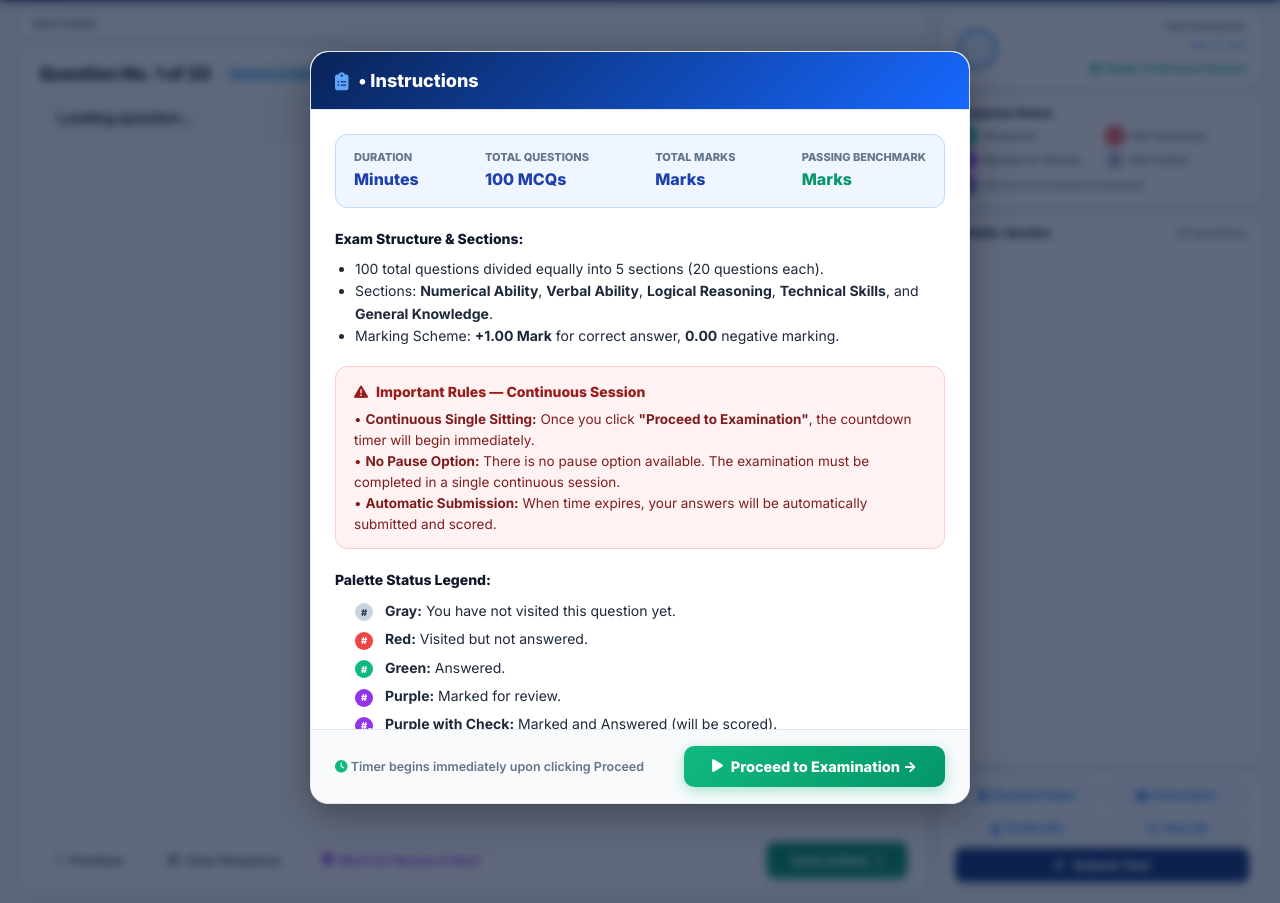
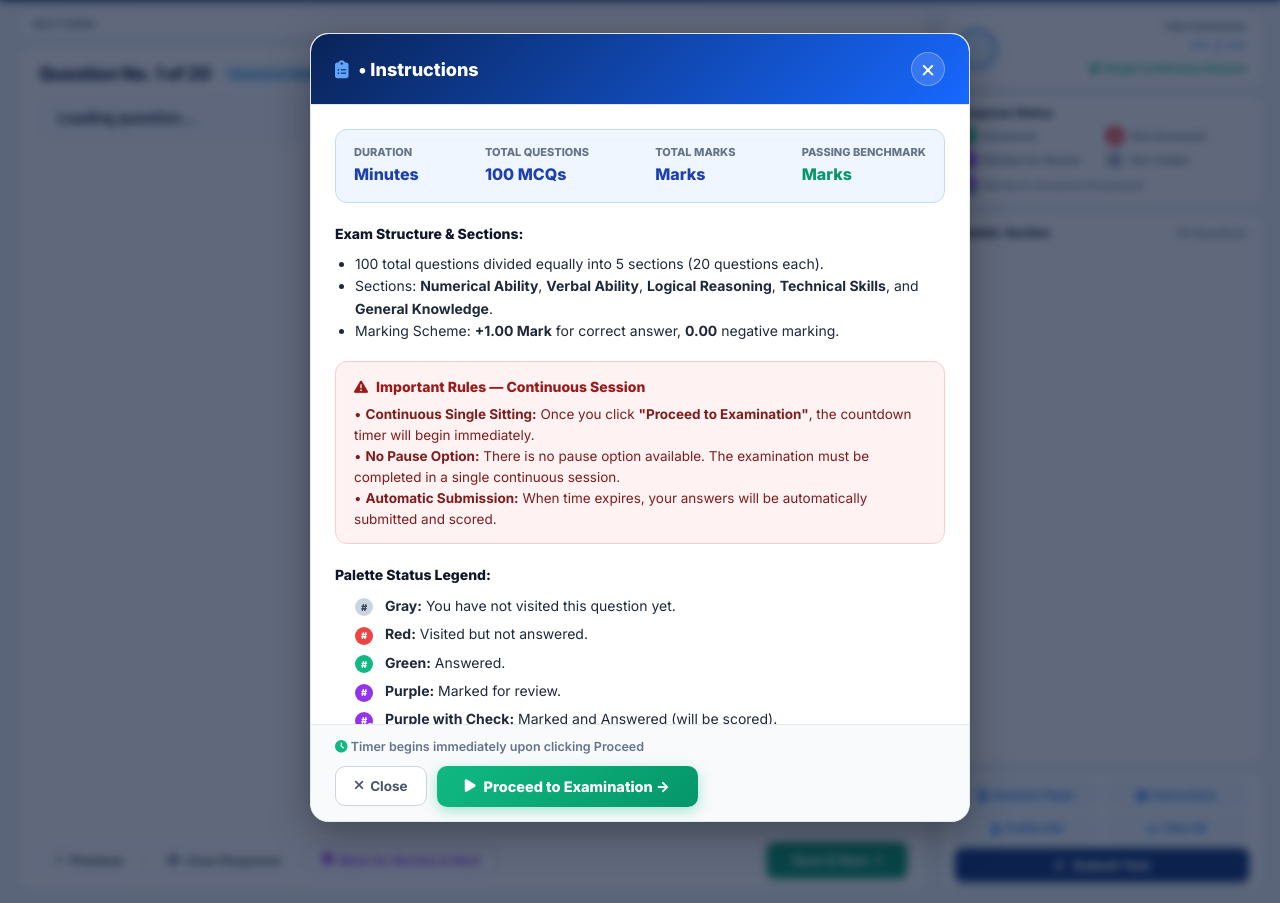
Before and after one commit to iamarjunaravind/knova, a Django app: template templates/dashboard/take_exam.html in a window 1280 px wide. Shown: the part 48-951 px from the top of the page. Run offline with Django 4.2, Linux system fonts and the light colour scheme; the template is opened without the code that fills it, so the values that code supplies are empty.

Commit message:
Add visible and styled close button in instructions modal header and footer

```diff
--- a/templates/dashboard/take_exam.html
+++ b/templates/dashboard/take_exam.html
@@ -1215,7 +1215,7 @@
                     <i class="fas fa-clipboard-list" style="color: #60a5fa;"></i>
                     {{ exam.title }} &bull; Instructions
                 </h3>
-                <button class="cbt-modal-close-btn" id="modalCloseX" onclick="if(examHasStarted){hideModal('instructionsModal');}" style="display:none; color:#ffffff;">&times;</button>
+                <button type="button" class="cbt-modal-close-btn" id="modalCloseX" onclick="closeInstructionsModal()" aria-label="Close" style="color:#ffffff; font-size:24px; line-height:1; cursor:pointer; background:rgba(255,255,255,0.15); border:1px solid rgba(255,255,255,0.3); border-radius:50%; width:34px; height:34px; display:inline-flex; align-items:center; justify-content:center; transition:all 0.18s;">&times;</button>
             </div>
             <div class="cbt-modal-body" style="padding: 24px; font-size: 14px; line-height: 1.6; color: #1e293b; max-height: 65vh; overflow-y: auto;">
                 <div style="background: #eff6ff; border: 1px solid #bfdbfe; border-radius: 12px; padding: 14px 18px; margin-bottom: 20px; display: flex; flex-wrap: wrap; gap: 16px; justify-content: space-between;">
@@ -1264,13 +1264,18 @@
                     <li style="margin-bottom: 6px;"><span class="leg-circle-badge bg-leg-marked-ans" style="display:inline-flex; width:18px; height:18px; margin-right:8px;">#</span> <strong>Purple with Check:</strong> Marked and Answered (will be scored).</li>
                 </ul>
             </div>
-            <div class="cbt-modal-foot" style="padding: 16px 24px; background: #f8fafc; border-top: 1px solid #e2e8f0; display: flex; justify-content: space-between; align-items: center; border-bottom-left-radius: 18px; border-bottom-right-radius: 18px;">
+            <div class="cbt-modal-foot" style="padding: 14px 24px; background: #f8fafc; border-top: 1px solid #e2e8f0; display: flex; justify-content: space-between; align-items: center; border-bottom-left-radius: 18px; border-bottom-right-radius: 18px; gap: 12px; flex-wrap: wrap;">
                 <div style="font-size: 12.5px; color: #64748b; font-weight: 600;">
                     <i class="fas fa-clock" style="color:#10b981;"></i> Timer begins immediately upon clicking Proceed
                 </div>
-                <button type="button" class="btn-cbt" id="btnProceedExam" onclick="startExamSession()" style="background: linear-gradient(135deg, #10b981 0%, #059669 100%); color: #ffffff; font-weight: 800; font-size: 14.5px; padding: 12px 28px; border-radius: 10px; border: none; cursor: pointer; display: inline-flex; align-items: center; gap: 8px; box-shadow: 0 4px 14px rgba(16, 185, 129, 0.35);">
-                    <i class="fas fa-play"></i> Proceed to Examination &rarr;
-                </button>
+                <div style="display: flex; gap: 10px; align-items: center;">
+                    <button type="button" class="btn-cbt btn-cbt-default" id="btnCancelInstructions" onclick="closeInstructionsModal()" style="padding: 11px 18px; font-weight: 700; border-radius: 10px; font-size: 13.5px; color: #475569; background: #ffffff; border: 1.5px solid #cbd5e1; cursor: pointer;">
+                        <i class="fas fa-xmark"></i> Close
+                    </button>
+                    <button type="button" class="btn-cbt" id="btnProceedExam" onclick="startExamSession()" style="background: linear-gradient(135deg, #10b981 0%, #059669 100%); color: #ffffff; font-weight: 800; font-size: 14.5px; padding: 12px 28px; border-radius: 10px; border: none; cursor: pointer; display: inline-flex; align-items: center; gap: 8px; box-shadow: 0 4px 14px rgba(16, 185, 129, 0.35);">
+                        <i class="fas fa-play"></i> Proceed to Examination &rarr;
+                    </button>
+                </div>
             </div>
         </div>
     </div>
@@ -1645,16 +1650,20 @@
         // Show total time on clock display initially (timer has not started yet)
         clockDigits.innerText = formatClock(remainingSeconds);
 
+        function closeInstructionsModal() {
+            if (examHasStarted) {
+                hideModal('instructionsModal');
+            } else {
+                startExamSession();
+            }
+        }
+
         function startExamSession() {
             if (examHasStarted) return;
             examHasStarted = true;
 
             // Close the instructions gate
             hideModal('instructionsModal');
-
-            // Allow the close 'X' button if student re-opens instructions during the exam
-            const closeX = document.getElementById('modalCloseX');
-            if (closeX) closeX.style.display = 'inline-block';
 
             const proceedBtn = document.getElementById('btnProceedExam');
             if (proceedBtn) {
```
